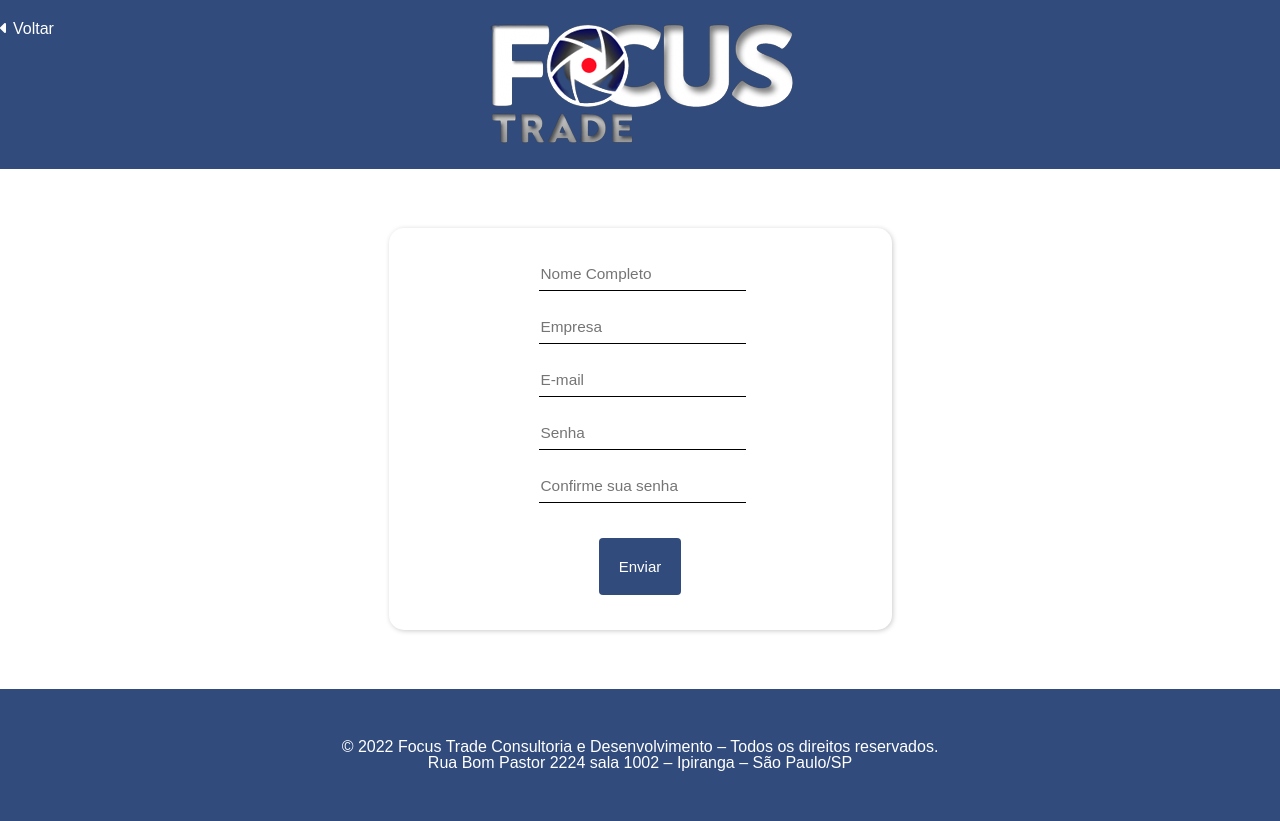
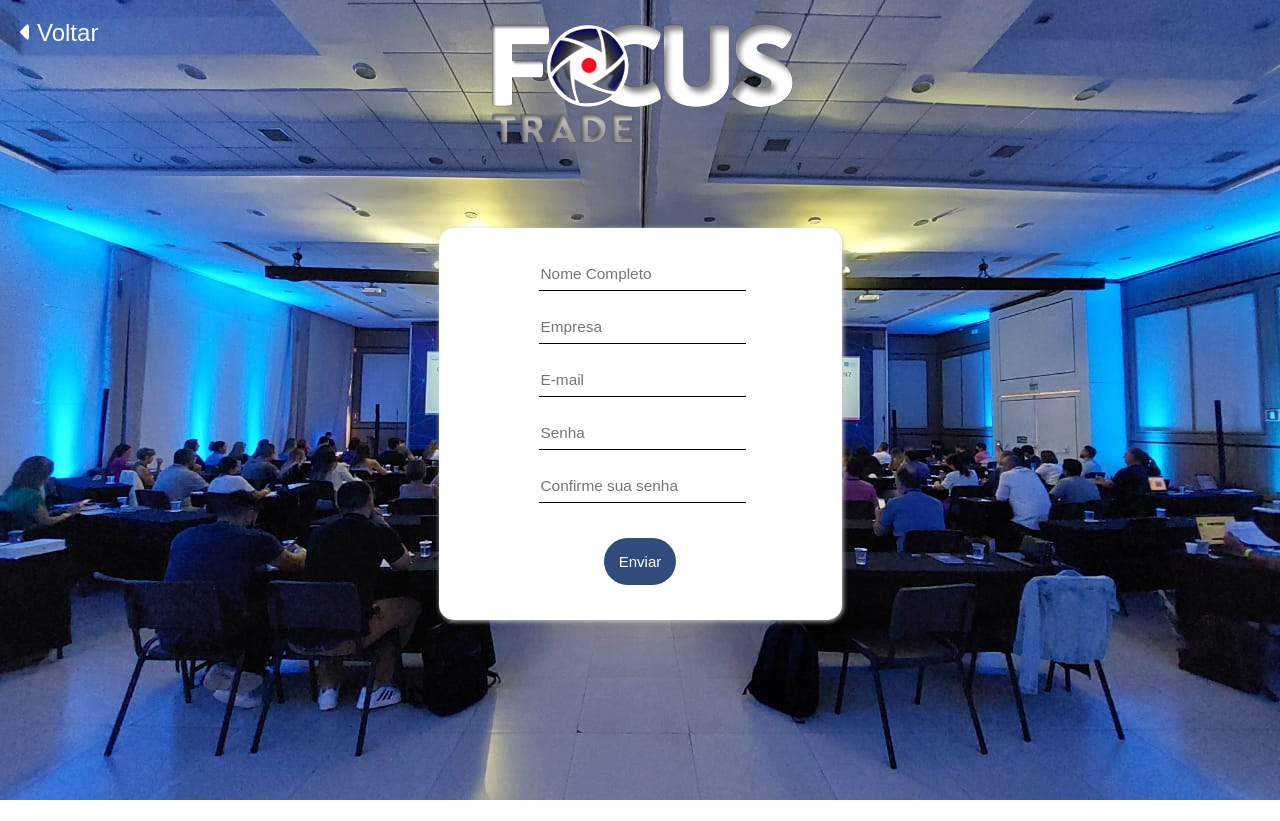
Before and after one commit to lucasmatutani/App, a PHP site: page /cadastro/index.php in a window 1280 px wide. After the commit the page ends 800 px from the top, so only its background shows below. Run offline with PHP 8.4, Linux system fonts and the light colour scheme; some libraries are stand-ins or nearby versions.

Commit message:
alteração fundo do cadastro

```diff
--- a/cadastro/index.php
+++ b/cadastro/index.php
@@ -54,10 +54,10 @@
     </section>
 </body>
 
-<footer>
+<!-- <footer>
     © 2022 Focus Trade Consultoria e Desenvolvimento – Todos os direitos reservados. <br>
     Rua Bom Pastor 2224 sala 1002 – Ipiranga – São Paulo/SP
 
-</footer>
+</footer> -->
 
 </html>
--- a/cadastro/style.css
+++ b/cadastro/style.css
@@ -3,16 +3,25 @@ a {
 }
 
 .btn-voltar {
-  margin: 0 0 20px 0;
+  margin: 0 0 0 20px;
   position: absolute;
   z-index: 999;
   color: #fff;
   margin-top: 20px;
+  font-size: 1.5em;
+}
+
+body {
+  background: url("../assets/img/img-fundo-cadastro.jpeg") center center
+    no-repeat fixed;
+  -webkit-background-size: cover;
+  -moz-background-size: cover;
+  -o-background-size: cover;
+  background-size: cover;
 }
 
 .container-logo {
   text-align: center;
-  background-color: #314b7c;
 }
 
 .container-cadastro {
@@ -25,7 +34,7 @@ a {
   display: flex;
   box-shadow: 1px 1px 5px #ccc;
   background-color: #fff;
-  padding: 30px 150px;
+  padding: 30px 100px;
   border-radius: 15px;
   flex-direction: column;
   align-items: center;
@@ -75,13 +84,13 @@ a {
 }
 
 .button {
-  border-radius: 4px;
+  border-radius: 50px;
   background-color: #314b7c;
   border: none;
   color: white;
   text-align: center;
   font-size: 15px;
-  padding: 20px;
+  padding: 15px;
 
   cursor: pointer;
   margin: 5px;
@@ -110,10 +119,10 @@ a {
   right: 0;
 }
 
-footer {
+/* footer {
   text-align: center;
   padding: 50px 0px;
   background-color: #314b7c;
   font-size: 0.8em;
   color: #fff;
-}
+} */
```
Also changed, not shown: assets/img/focustrade - logo sem fundo 3.png (added), assets/img/img-fundo-cadastro.jpeg (added).
